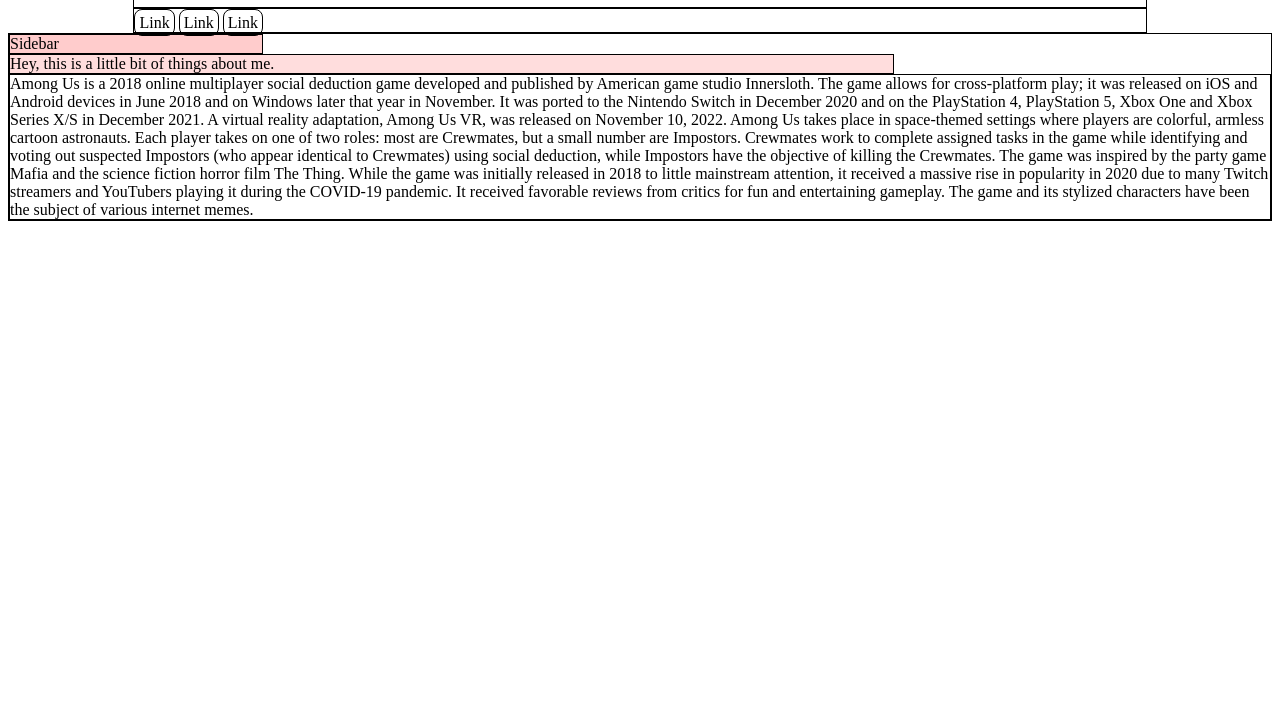
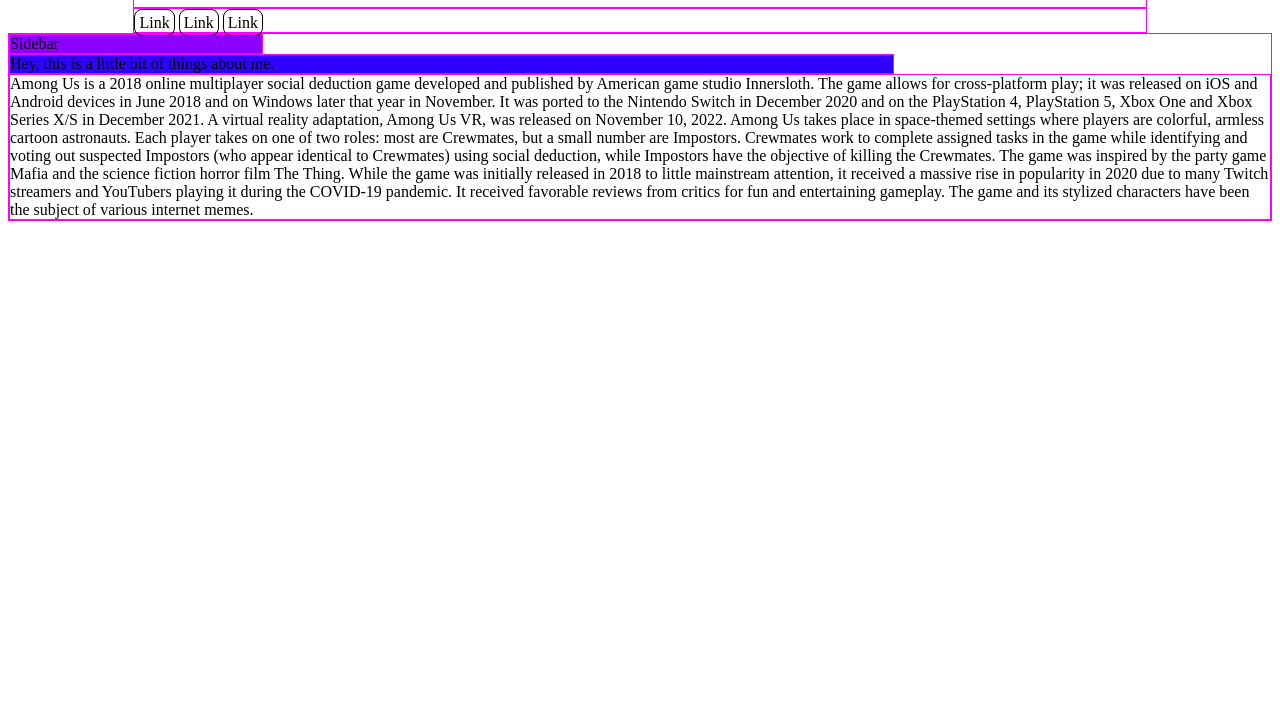
Before and after one commit to RaidenClingan/RaidenClingan.github.io, a plain HTML site: page about.html in a window 1280 px wide. Shown: the part 82-800 px from the top of the page. Drawn offline with Linux system fonts and the light colour scheme.

Commit message:
Update about.html

```diff
--- a/about.html
+++ b/about.html
@@ -41,17 +41,17 @@
         }
 
         #sidebar {
-            background-color: #FFCCCC;
+            background-color: #8c00ff;
             width: 20%;
         }
 
         #main {
-            background-color: #FFDDDD;
+            background-color: #3001ff;
             width: 70%;
         }
 
         div {
-            border: 1px solid black;
+            border: 1px solid rgb(255, 0, 255);
         }
     </style>
 </head>
```
